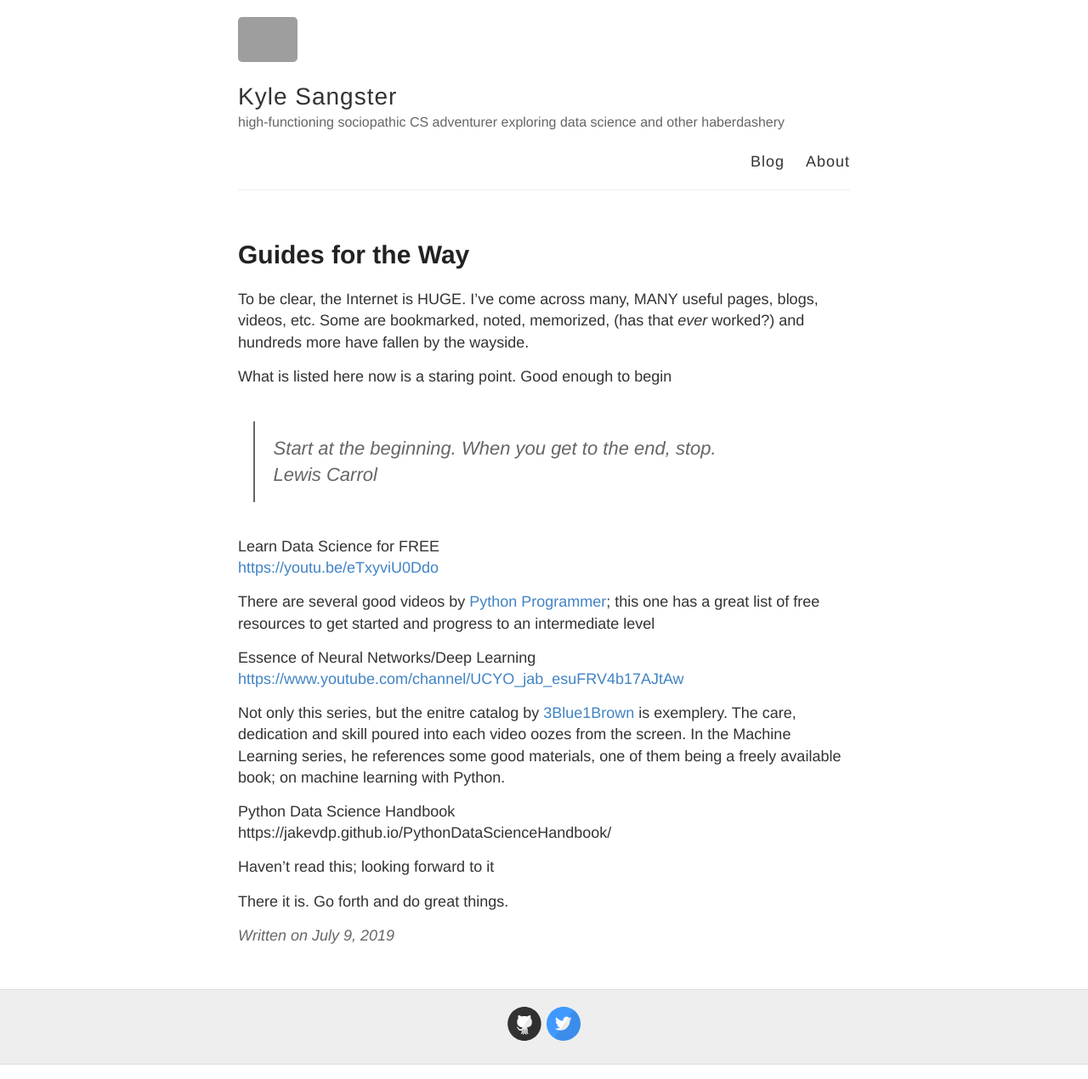
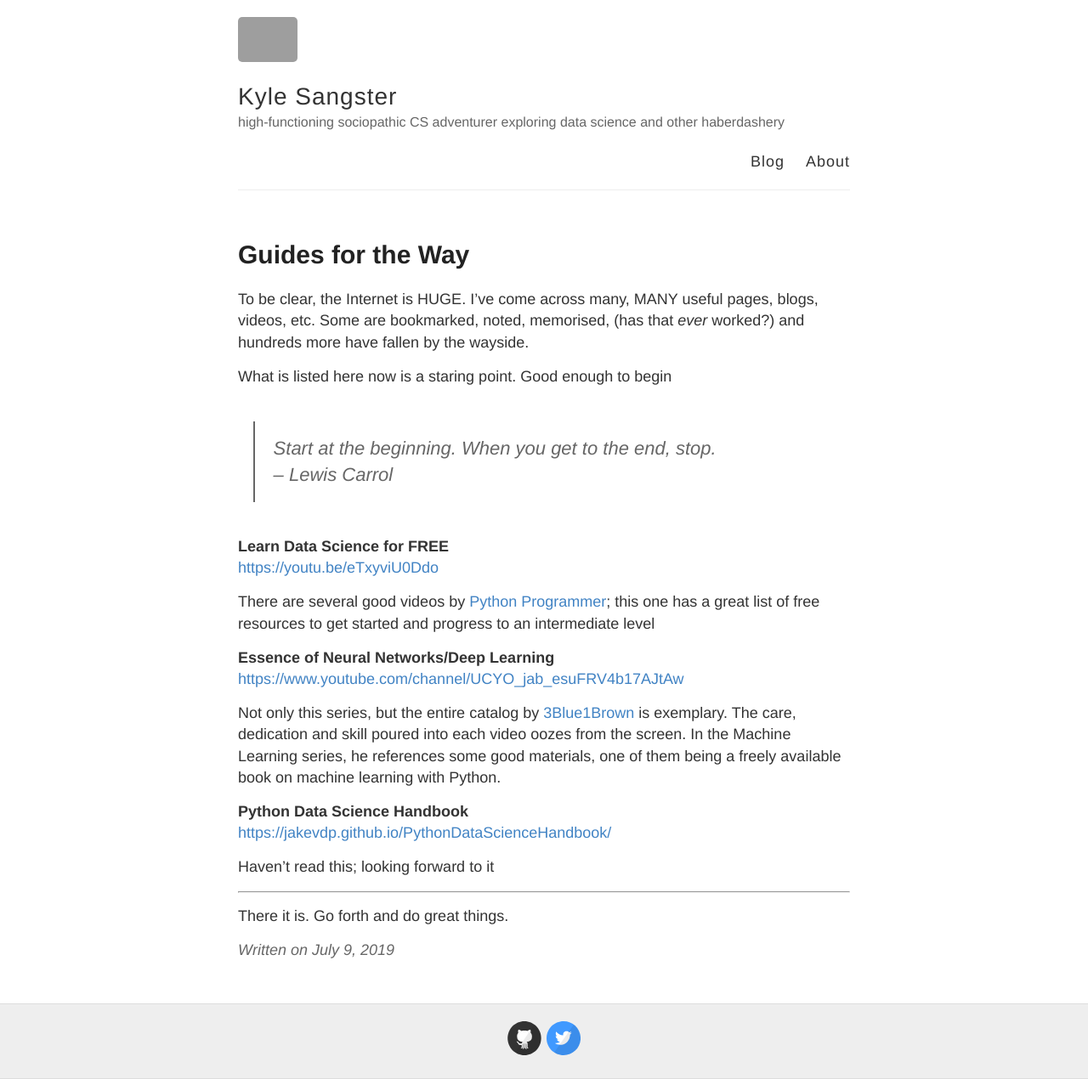
Before and after one commit to skregas/skregas.github.io, a Jekyll site: the page built from _posts/2019-07-09-Resources.md, in a window 1280 px wide. Shown: the whole page at 85% size. Built offline with Jekyll 4.4.1, drawn with Linux system fonts in a browser that asks for light colours; grey boxes are pictures that could not be loaded.

Commit message:
Edit posts
Spell check and grammar

```diff
--- a/_posts/2019-07-09-Resources.md
+++ b/_posts/2019-07-09-Resources.md
@@ -3,31 +3,30 @@ layout: post
 title: Guides for the Way
 ---
 
-To be clear, the Internet is HUGE. I've come across many, MANY useful pages, blogs, videos, etc. Some are bookmarked, noted, memorized, (has that _ever_ worked?)
+To be clear, the Internet is HUGE. I've come across many, MANY useful pages, blogs, videos, etc. Some are bookmarked, noted, memorised, (has that _ever_ worked?)
 and hundreds more have fallen by the wayside.
 
 What is listed here now is a staring point. Good enough to begin
 
 > Start at the beginning. When you get to the end, stop.<br>
-Lewis Carrol
+-- Lewis Carrol
 
-Learn Data Science for FREE <br>
+**Learn Data Science for FREE**<br>
 <https://youtu.be/eTxyviU0Ddo>
 
 There are several good videos by [Python Programmer](https://www.youtube.com/channel/UC68KSmHePPePCjW4v57VPQg); this one has a great list of free resources to get started and progress
 to an intermediate level
 
-Essence of Neural Networks/Deep Learning <br>
+**Essence of Neural Networks/Deep Learning**<br>
 <https://www.youtube.com/channel/UCYO_jab_esuFRV4b17AJtAw>
 
-Not only this series, but the enitre catalog by [3Blue1Brown](https://www.youtube.com/channel/UCYO_jab_esuFRV4b17AJtAw) is exemplery. The care, dedication and skill poured into each video
-oozes from the screen. In the Machine Learning series, he references some good materials, one of them being a freely available book;
-on machine learning with Python.
+Not only this series, but the entire catalog by [3Blue1Brown](https://www.youtube.com/channel/UCYO_jab_esuFRV4b17AJtAw) is exemplary. The care, dedication and skill poured into each video
+oozes from the screen. In the Machine Learning series, he references some good materials, one of them being a freely available book on machine learning with Python.
 
-Python Data Science Handbook <br>
-https://jakevdp.github.io/PythonDataScienceHandbook/
+**Python Data Science Handbook** <br>
+<https://jakevdp.github.io/PythonDataScienceHandbook/>
 
 Haven't read this; looking forward to it
 
-
+***
 There it is. Go forth and do great things.
```
Also changed, not shown: _posts/2019-07-09-Hello-Data-Science-World.md (+5 -5 lines).
